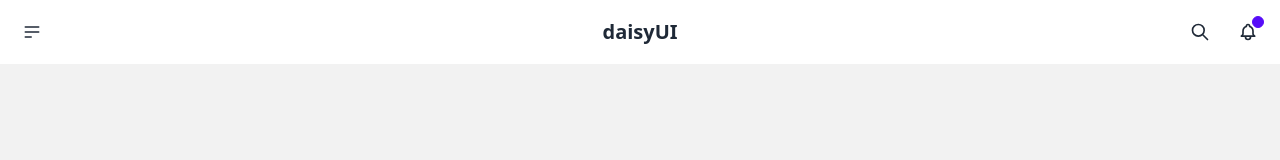
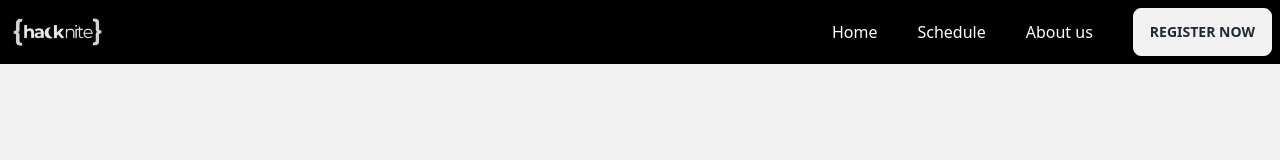
Before and after one commit to sai-prasad-1/hacknite.cce.edu.in, a React (Vite) app: page / in a window 1280 px wide. Shown: the top 160 px of the page. Built offline with nearby package versions, Linux system fonts and the light colour scheme.

Commit message:
navbar created

```diff
--- a/src/widgets/LayoutHeader/ui/LayoutHeader/LayoutHeader.tsx
+++ b/src/widgets/LayoutHeader/ui/LayoutHeader/LayoutHeader.tsx
@@ -1,58 +1,24 @@
 import { FC } from "react";
-import { Logo } from "@/widgets";
-import Menu from "../Menu/Menu";
+
 
 const LayoutHeader: FC = () => {
   return (
     <>
       <header>
-        <nav className="navbar bg-base-100">
-          <Menu
-            links={[
-              { name: "Homepage", href: "/" },
-              { name: "Portfolio", href: "/portfolio" },
-              { name: "About", href: "/about" },
-            ]}
-          />
-          <Logo logoName={"daisyUI"} />
-          <div className="navbar-end">
-            <button className="btn-ghost btn-circle btn">
-              <svg
-                xmlns="http://www.w3.org/2000/svg"
-                className="h-5 w-5"
-                fill="none"
-                viewBox="0 0 24 24"
-                stroke="currentColor"
-              >
-                <path
-                  strokeLinecap="round"
-                  strokeLinejoin="round"
-                  strokeWidth="2"
-                  d="M21 21l-6-6m2-5a7 7 0 11-14 0 7 7 0 0114 0z"
-                />
-              </svg>
-            </button>
-            <button className="btn-ghost btn-circle btn">
-              <div className="indicator">
-                <svg
-                  xmlns="http://www.w3.org/2000/svg"
-                  className="h-5 w-5"
-                  fill="none"
-                  viewBox="0 0 24 24"
-                  stroke="currentColor"
-                >
-                  <path
-                    strokeLinecap="round"
-                    strokeLinejoin="round"
-                    strokeWidth="2"
-                    d="M15 17h5l-1.405-1.405A2.032 2.032 0 0118 14.158V11a6.002 6.002 0 00-4-5.659V5a2 2 0 10-4 0v.341C7.67 6.165 6 8.388 6 11v3.159c0 .538-.214 1.055-.595 1.436L4 17h5m6 0v1a3 3 0 11-6 0v-1m6 0H9"
-                  />
-                </svg>
-                <span className="badge badge-primary badge-xs indicator-item"></span>
-              </div>
-            </button>
-          </div>
-        </nav>
+      <div className="navbar bg-black text-white">
+  <div className="navbar-start ">
+
+    <a className=""><img src="../public\images\IMG_5548 3.png" alt="logo" width={100} height={100} /></a>
+  </div>
+
+   <div className="navbar-end gap-10">
+
+    <a className="">Home</a>
+    <a className="">Schedule</a>
+    <a className="">About us</a>
+    <a className="btn">Register Now</a>
+  </div>
+</div>
       </header>
     </>
   );
```
Also changed, not shown: public/images/IMG_5548 3.png (added).
